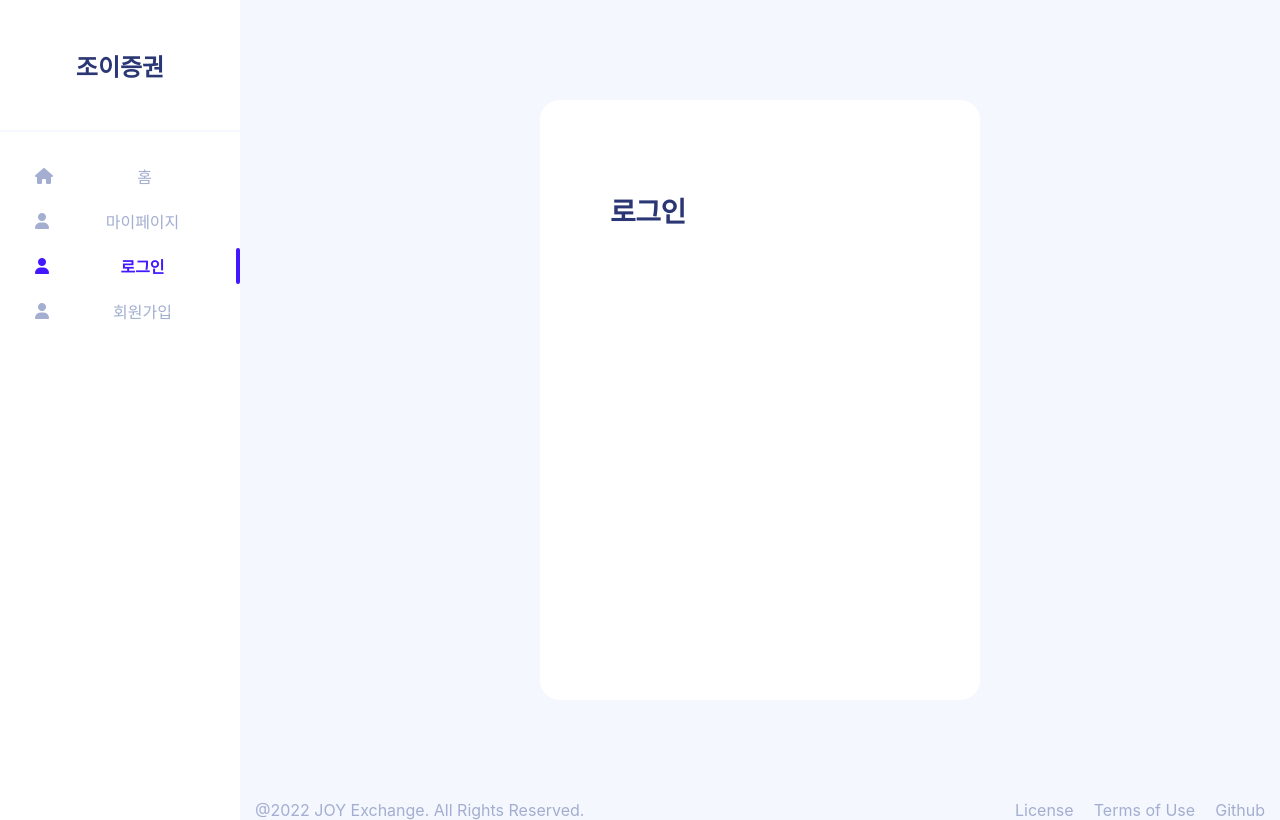
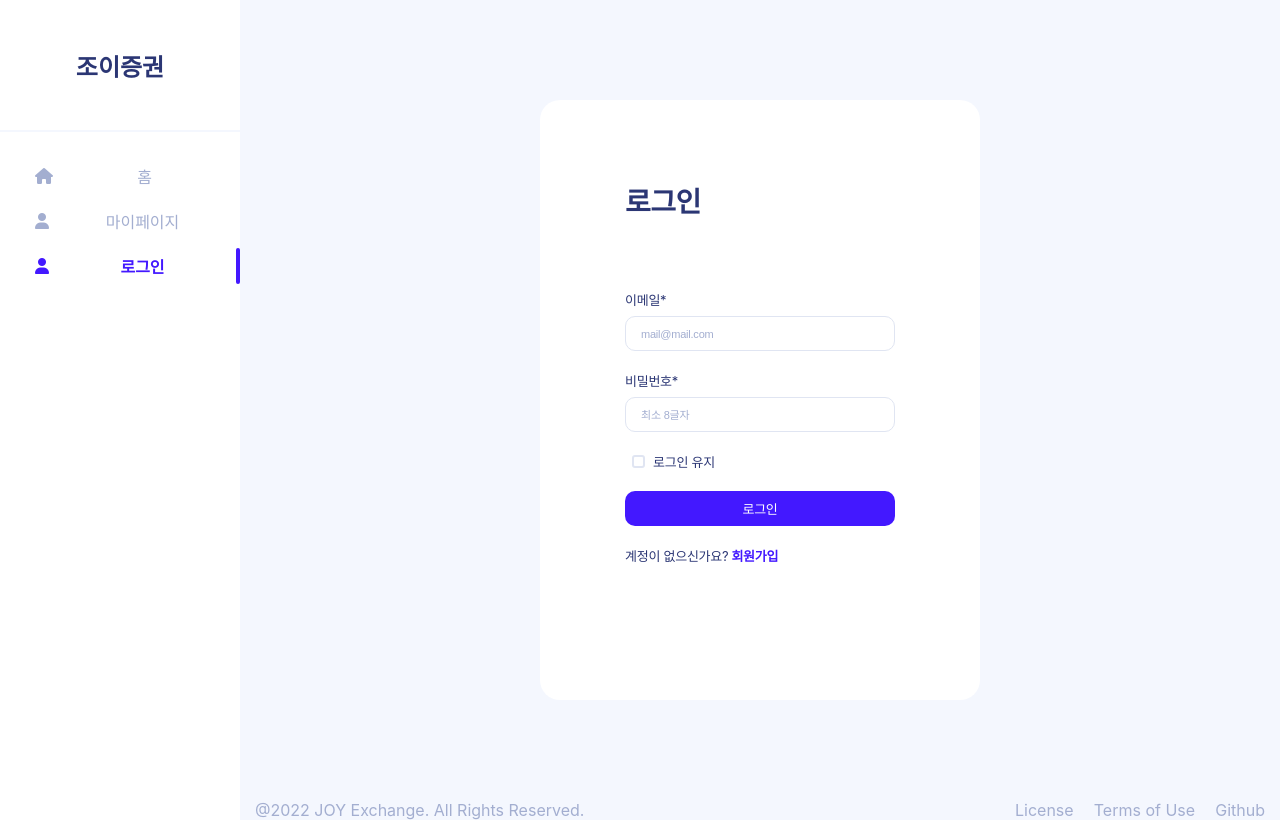
Before and after one commit to JOY-StockExchange/Front, a React (Create React App) app: page /signin in a window 1280 px wide. Built offline with nearby package versions, Linux system fonts and the light colour scheme.

Commit message:
signin css

```diff
--- a/src/components/SideBar.js
+++ b/src/components/SideBar.js
@@ -29,13 +29,6 @@ const SideBar = () => {
                         <div className="nav__statebar nav__statebar--active"></div>
                     </li>
                 </NavLink>
-                <NavLink to = "signup" className={({isActive}) => (isActive ? "active": "inactive")}>
-                    <li className="nav__li">
-                        <i className="fa-solid fa-user "></i>
-                        <span>회원가입</span>
-                        <div className="nav__statebar nav__statebar--active"></div>
-                    </li>
-                </NavLink>
             </ul>
         </nav>
     );
--- a/src/components/container/Signin/Signin.js
+++ b/src/components/container/Signin/Signin.js
@@ -1,11 +1,34 @@
+import { Link } from 'react-router-dom';
 import '../container.css'
 
-const SigninContainer = () => {
+const Signin = () => {
     return(
-        <div className='container container__signincontainer'>
-            <div className='signincontainer__title'>로그인</div>
+        <div className='container container__signin'>
+            <div className='signin__title'>로그인</div>
+            <div className='signin__form'>
+                <div className='form__element'>
+                    <div>이메일*</div>
+                    <input type='email' placeholder='mail@mail.com' />
+                </div>
+                <div className='form__element'>
+                    <div>비밀번호*</div>
+                    <input type='password' placeholder='최소 8글자'/>
+                </div>
+                <div className='form__element form__checkbox'>
+                        <input type='checkbox' id='login-maintain' />
+                        <label htmlFor='login-maintain'></label>
+                        <span>로그인 유지</span>
+                </div>
+                <div className='form__element'>
+                    <button>로그인</button>
+                </div>
+                <div className='form__element'>
+                    <span>계정이 없으신가요?</span>
+                    <Link to='../signup'> 회원가입</Link>
+                </div>
+            </div>
         </div>
     )
 }
 
-export default SigninContainer;
+export default Signin;
--- a/src/components/container/Signup/Signup.js
+++ b/src/components/container/Signup/Signup.js
@@ -1,11 +1,12 @@
 import '../container.css'
 
-const SignupContainer = () => {
+const Signup = () => {
     return(
-        <div className='container container__signupcontainer'>
-            <div className='signupcontainer__title'>회원가입</div>
+        <div className='container container__signup'>
+            <div className='signup__title'>회원가입</div>
+            <div className='signup__form'></div>
         </div>
     )
 }
 
-export default SignupContainer;
+export default Signup;
--- a/src/components/container/container.css
+++ b/src/components/container/container.css
@@ -63,30 +63,130 @@
     margin-left: 10px;
 }
 
-.container__signincontainer{
+.container__signin{
+    width: 450px;
+    height: 600px;
+    margin: 100px 300px;
+    padding: 80px 85px;
+    display: flex;
+    flex-direction: column;
+}
+
+.signin__title{
+    color: var(--bold-text-color);
+    font-weight: bold;
+    font-size: 28px;
+    letter-spacing: -0.02em;
+}
+
+.signin__form{
+    margin-top: 50px;
+}
+
+.form__element{
+    margin: 20px 0px;
+    color: var(--bold-text-color);
+    font-size: 13px;
+    letter-spacing: -0.02em;
+}
+
+input[type='email'], input[type='password'] {
+    margin-top: 7px;
+    width: 100%;
+    height: 35px;
+    border: 1px solid var(--soft-text-color);
+    border-radius: 10px;
+    padding: 15px;
+    outline: none;
+}
+
+input[type='email']:focus, input[type='password']:focus{
+    border: 3px solid var(--soft-text-color)
+}
+
+input[type='email']::placeholder, input[type='password']::placeholder{
+    color: var(--sub-text-color);
+    font-size: 11px;
+    letter-spacing: -0.02em;
+}
+
+.form__checkbox{
+    display: flex;
+    align-items: center;
+}
+
+button {
+    width: 100%;
+    height: 35px;
+    color: #ffffff;
+    background-color: var(--activate-color);
+    border: 0;
+    border-radius: 10px;
+    font-size: 13px;
+    letter-spacing: -0.02em;
+}
+
+.form__element a{
+    color: var(--activate-color);
+    font-weight: 600;
+}
+
+.container__signup{
     width: 450px;
     height: 600px;
     margin: 100px 300px;
     padding: 90px 70px;
 }
 
-.signincontainer__title{
+.signup__title{
     color: var(--bold-text-color);
     font-weight: bold;
     font-size: 28px;
     letter-spacing: -0.02em;
 }
 
-.container__signupcontainer{
-    width: 450px;
-    height: 600px;
-    margin: 100px 300px;
-    padding: 90px 70px;
+/* custom checkbox */
+input[id='login-maintain']{
+    height: 0;
+    width: 0;
+    opacity: 0;
+    cursor: pointer;
 }
 
-.signupcontainer__title{
-    color: var(--bold-text-color);
-    font-weight: bold;
-    font-size: 28px;
-    letter-spacing: -0.02em;
+input[id='login-maintain'] + label {
+    display: inline-block;
+    width: 13px;
+    height: 13px;
+    margin-right: 8px;
+    border: 2px solid var(--soft-text-color);
+    border-radius: 3px;
+    background-color: #ffffff;
 }
+
+
+input[id='login-maintain']:checked + label{
+    border: 0px;
+    background-color: var(--activate-color);
+}
+
+label:after {
+    content: "";
+    position: relative;
+    display: none;
+}
+
+input[id='login-maintain']:checked + label:after{
+    display: block;
+}
+
+.form__checkbox label:after{
+    left: 3.4px;
+    top: 1px;
+    width: 2.5px;
+    height: 6px;
+    border: solid #ffffff;
+    border-width: 0 3px 3px 0;
+    -webkit-transform: rotate(45deg);
+    -ms-transform: rotate(45deg);
+    transform: rotate(45deg);
+}
--- a/src/index.css
+++ b/src/index.css
@@ -23,4 +23,5 @@ code {
   --negative-color: #05cd99;
   --positive-color: #F12A2A;
   --main-color: #f4f7fe;
+  --soft-text-color: #e0e5f2;
 }
```
